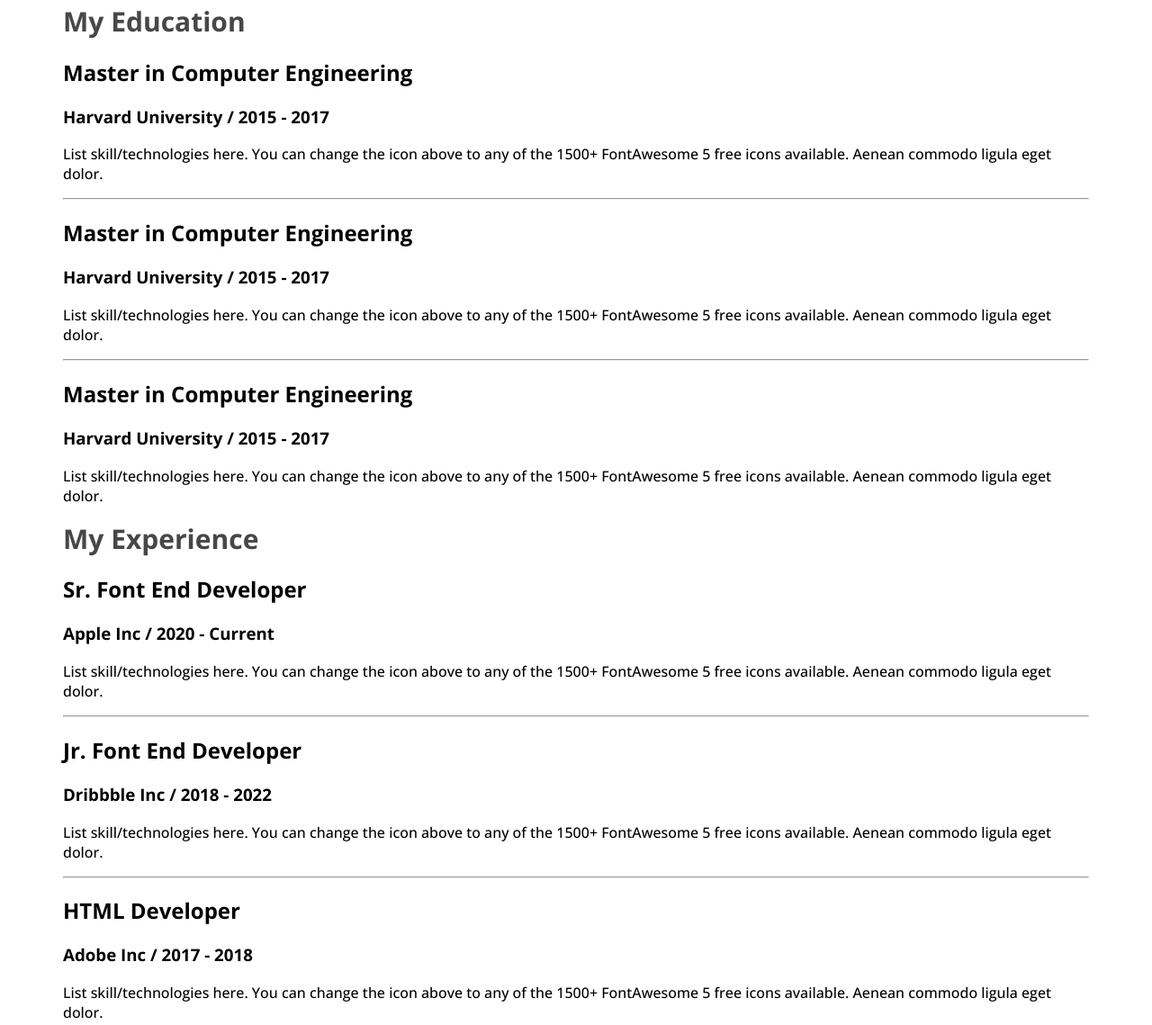
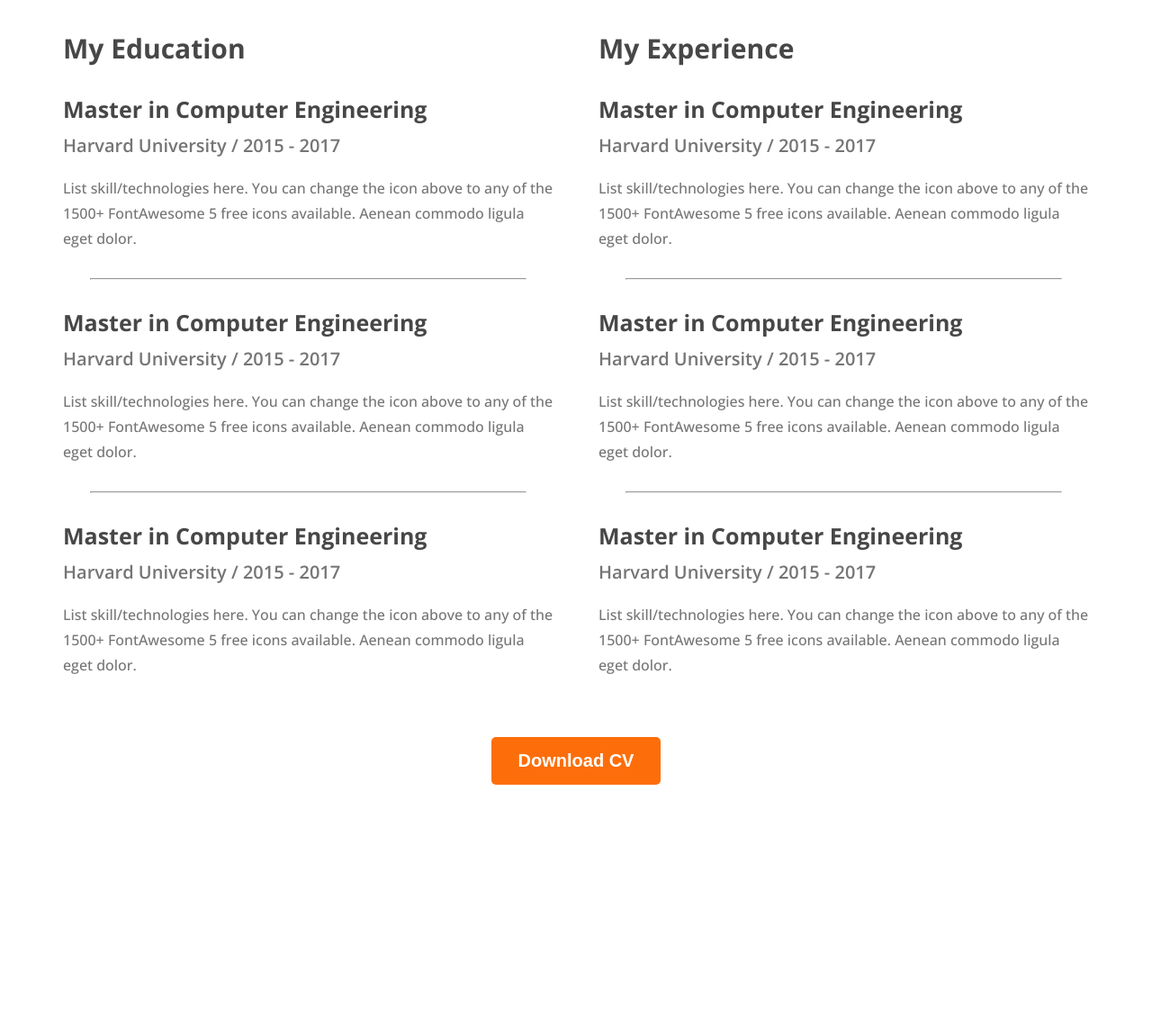
Before and after one commit to nisma687/webdeveloper-protfolio, a plain HTML site: page index.html in a window 1280 px wide. Shown: the part 2287-3426 px from the top of the page at 90% size. After the commit the page ends 3167 px from the top, so only its background shows below. Drawn offline with nearby package versions, Linux system fonts and the light colour scheme.

Commit message:
did the part of experince and education with css

```diff
--- a/index.html
+++ b/index.html
@@ -95,9 +95,68 @@
 
         </section>
 
+
+
+        <section class="resume">
+            <h3 class="section-tittle">A summary of My Resume</h3>
+            <div class="resume-container">
+
+                <div class="resume-column">
+                    <h3 class="resume-column-tittle">My Education</h3>
+                    <div class="reume-items">
+                        <h2 class="resume-item-tittle">Master in Computer Engineering</h2>
+                        <h3 class="resume-item-institute">Harvard University / 2015 - 2017</h3>
+                        <p class="resume-item-description">List skill/technologies here. You can change the icon above
+                            to any of the 1500+ FontAwesome 5 free icons available. Aenean commodo ligula eget dolor.</p>
+                    </div>
+                    <hr>
+                    <div class="reume-items">
+                        <h2 class="resume-item-tittle">Master in Computer Engineering</h2>
+                        <h3 class="resume-item-institute">Harvard University / 2015 - 2017</h3>
+                        <p class="resume-item-description">List skill/technologies here. You can change the icon above
+                            to any of the 1500+ FontAwesome 5 free icons available. Aenean commodo ligula eget dolor.</p>
+                    </div>
+                    <hr>
+                    <div class="reume-items">
+                        <h2 class="resume-item-tittle">Master in Computer Engineering</h2>
+                        <h3 class="resume-item-institute">Harvard University / 2015 - 2017</h3>
+                        <p class="resume-item-description">List skill/technologies here. You can change the icon above
+                            to any of the 1500+ FontAwesome 5 free icons available. Aenean commodo ligula eget dolor.</p>
+                    </div>
+                </div>
+                <div class="resume-column">
+                    <h3 class="resume-column-tittle">My Experience</h3>
+                    <div class="reume-items">
+                        <h2 class="resume-item-tittle">Master in Computer Engineering</h2>
+                        <h3 class="resume-item-institute">Harvard University / 2015 - 2017</h3>
+                        <p class="resume-item-description">List skill/technologies here. You can change the icon above
+                            to any of the 1500+ FontAwesome 5 free icons available. Aenean commodo ligula eget dolor.</p>
+                    </div>
+                    <hr>
+                    <div class="reume-items">
+                        <h2 class="resume-item-tittle">Master in Computer Engineering</h2>
+                        <h3 class="resume-item-institute">Harvard University / 2015 - 2017</h3>
+                        <p class="resume-item-description">List skill/technologies here. You can change the icon above
+                            to any of the 1500+ FontAwesome 5 free icons available. Aenean commodo ligula eget dolor.</p>
+                    </div>
+                    <hr>
+                    <div class="reume-items">
+                        <h2 class="resume-item-tittle">Master in Computer Engineering</h2>
+                        <h3 class="resume-item-institute">Harvard University / 2015 - 2017</h3>
+                        <p class="resume-item-description">List skill/technologies here. You can change the icon above
+                            to any of the 1500+ FontAwesome 5 free icons available. Aenean commodo ligula eget dolor.</p>
+                    </div>
+                    </div>
+            </div>
+
+           <div class="downloadcv">
+            <button class="button-primary">Download CV</button>
+           </div>
+        </section>
+
         <!-- resume section -->
 
-        <section class="resume">
+        <!-- <section class="resume">
             <h3 class="section-tittle">A summary of My Resume</h3>
             <div class="resume-container">
                 <div class="resume-column">
@@ -116,8 +175,8 @@
                     <p class="resume-item-description">List skill/technologies here. You can change the icon above
                         to any of the 1500+ FontAwesome 5 free icons available. Aenean commodo ligula eget dolor.</p>
                 </div>
-                <!-- <hr>  for horizontal line -->
-                <hr>
+                <hr>  for horizontal line -->
+                <!-- <hr>
                 <div class="resume-items">
                     <h2 class="resume-item-tittle">Master in Computer Engineering</h2>
                     <h3 class="resume-item-institute">Harvard University / 2015 - 2017</h3>
@@ -141,7 +200,6 @@
                         <p class="resume-item-description">List skill/technologies here. You can change the icon above
                             to any of the 1500+ FontAwesome 5 free icons available. Aenean commodo ligula eget dolor.</p>
                     </div>
-                    <hr>
                     <div class="resume-items">
                         <h2 class="resume-item-tittle">HTML Developer</h2>
                         <h3 class="resume-item-institute">Adobe Inc / 2017 - 2018</h3>
@@ -151,7 +209,7 @@
                 </div>
             </div>
 
-        </section>
+        </section> -->
 
 
 
--- a/styles/portfolio.css
+++ b/styles/portfolio.css
@@ -235,3 +235,56 @@
 
 font-weight: 700;
 }
+
+
+.resume-container
+{
+    display: flex;
+    /* justify-content: space-between; */
+    /* margin-top: 100px; */
+    gap: 50px;
+}
+
+.resume-item-description
+{
+    color: var(--dark-03, #757575);
+
+font-size: 16px;
+font-weight: 400;
+line-height: 28px;
+}
+
+.resume-item-institute
+{
+    color: var(--dark-03, #757575);
+font-family: Open Sans;
+font-size: 20px;
+font-style: normal;
+font-weight: 600;
+line-height: normal;
+margin-bottom: 20px;
+margin-top: 0;
+}
+
+
+.resume-container hr{
+
+    margin:30px;
+
+}
+.resume-item-tittle
+{
+    color: var(--dark-02, #474747);
+
+font-size: 25px;
+font-style: normal;
+font-weight: 700;
+margin-bottom: 10px;
+
+}
+
+.downloadcv
+{
+    text-align: center;
+    margin-top: 50px;
+}
```
